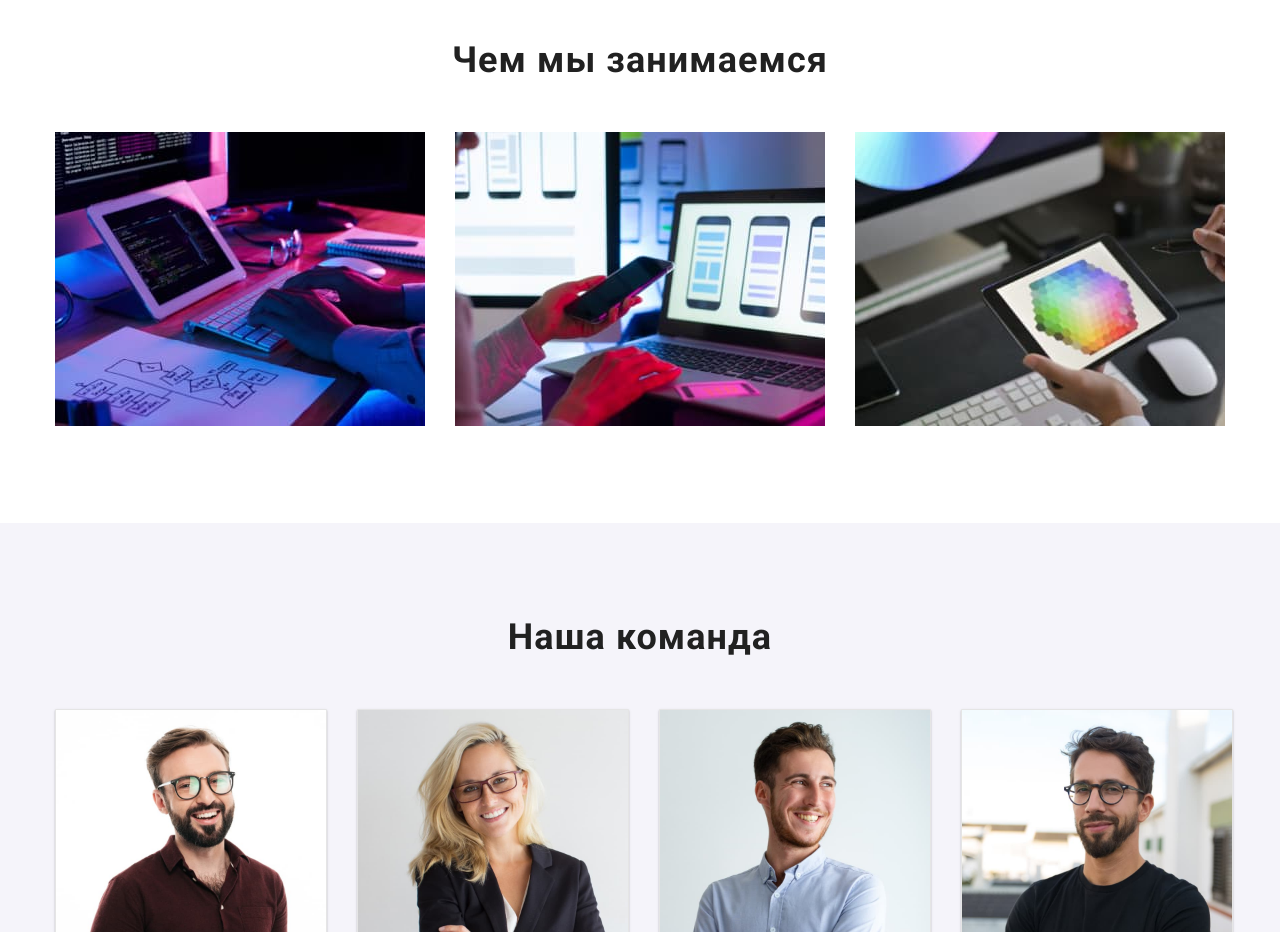
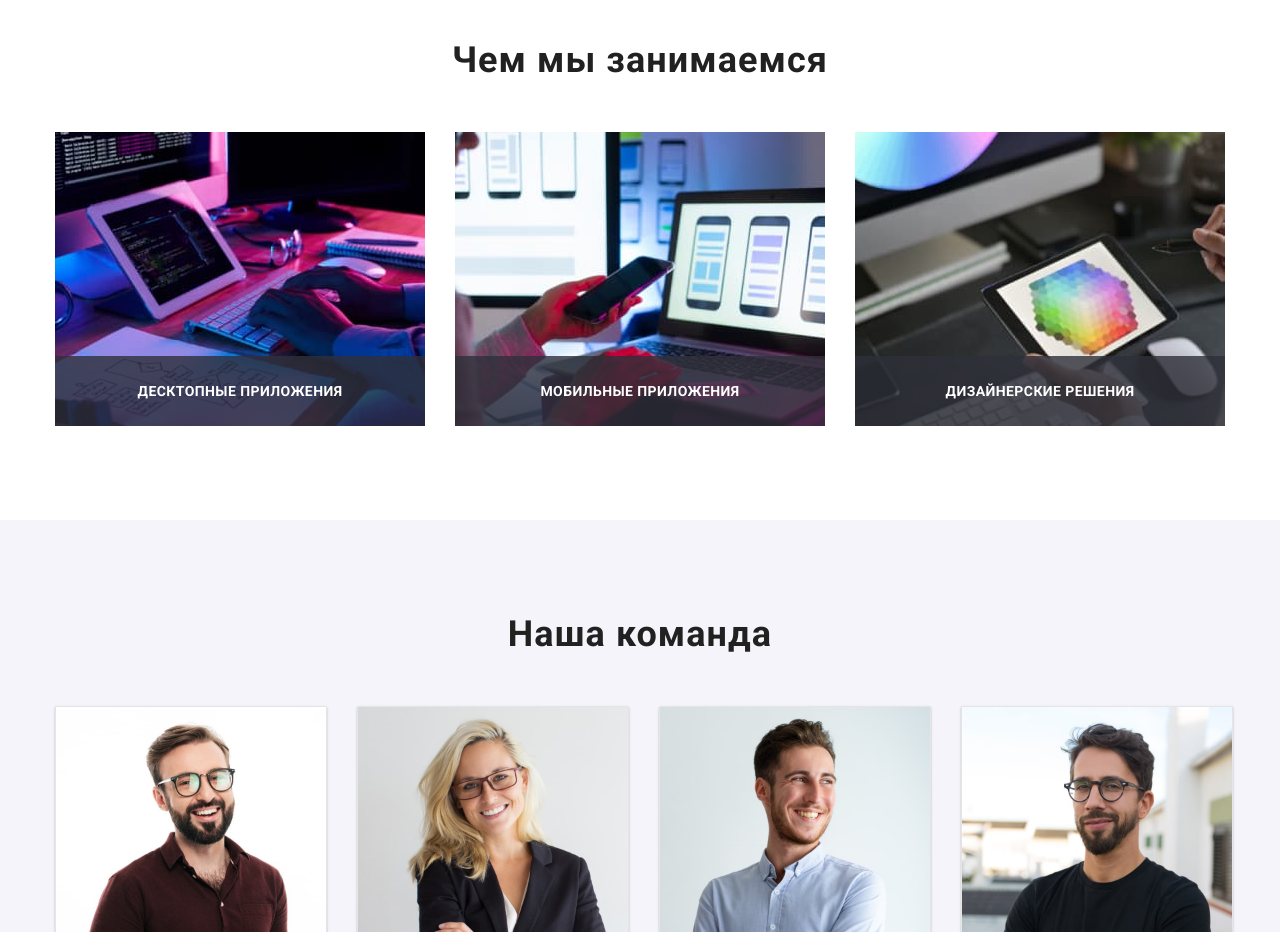
Before and after one commit to Marse11/goit-markup-hw-05, a plain HTML site: page index.html in a window 1280 px wide. Shown: the part 1080-2012 px from the top of the page. Drawn offline with nearby package versions, Linux system fonts and the light colour scheme.

Commit message:
Додає стилі в "Чем мы занимаемся"

```diff
--- a/css/styles.css
+++ b/css/styles.css
@@ -151,14 +151,12 @@ ol {
   height: 4px;
   border-radius: 2px;
   background-color: var(--accent-color);
-  /* transform: scaleX(0);
-  transition: transform 250ms cubic-bezier(0.4, 0, 0.2, 1); */
+  /* transition: var(--transition-background-color); */
 }
 
 /* .header-link:hover::after,
 .header-link:focus::after {
-  transform: scaleX(1);
-
+  background-color: var(--accent-color);
 } */
 
 .contacts {
@@ -305,6 +303,32 @@ ol {
 .services-item:not(:last-child) {
   margin-right: 30px;
 }
+
+.services-item {
+  position: relative;
+  display: flex;
+}
+
+.services-text {
+  display: flex;
+  position: absolute;
+  bottom: 0;
+  left: 0;
+  width: 100%;
+  height: 70px;
+  font-style: normal;
+  font-weight: 700;
+  font-size: 14px;
+  line-height: 1.14px;
+  text-align: center;
+  letter-spacing: 0.03em;
+  text-transform: uppercase;
+  align-items: center;
+  justify-content: center;
+  color: var(--secondary-background-color);
+  background-color: rgba(47, 48, 58, 0.8);
+}
+
 /*--------Наша команда--------*/
 
 .team {
--- a/index.html
+++ b/index.html
@@ -121,10 +121,23 @@
         <div class="container">
           <h2 class="services-title">Чем мы занимаемся</h2>
           <ul class="services-list list">
-            <li class="services-item"><img src="./images/img1.jpg" alt="верстка" width="370" /></li>
-            <li class="services-item"><img src="./images/img2.jpg" alt="дизайн" width="370" /></li>
+            <li class="services-item">
+              <img class="services-photo" src="./images/img1.jpg" alt="верстка" width="370" />
+              <div class="services-text">
+                <p>Десктопные приложения</p>
+              </div>
+            </li>
+            <li class="services-item">
+              <img src="./images/img2.jpg" alt="дизайн" width="370" />
+              <div class="services-text">
+                <p>Мобильные приложения</p>
+              </div>
+            </li>
             <li class="services-item">
               <img src="./images/img3.jpg" alt="внешнее оформление" width="370" />
+              <div class="services-text">
+                <p>Дизайнерские решения</p>
+              </div>
             </li>
           </ul>
         </div>
```
